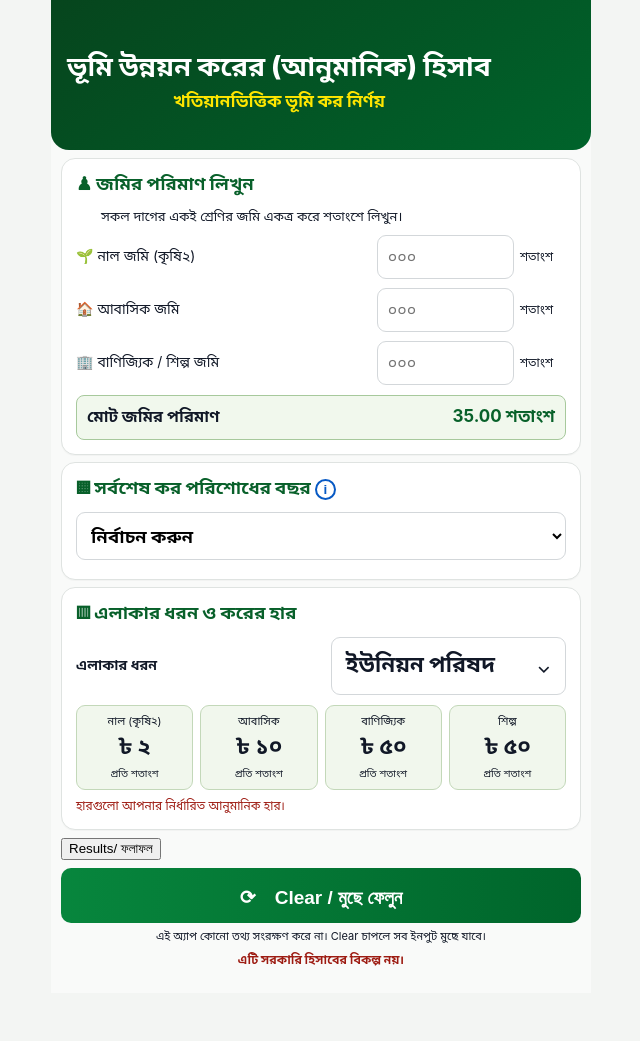
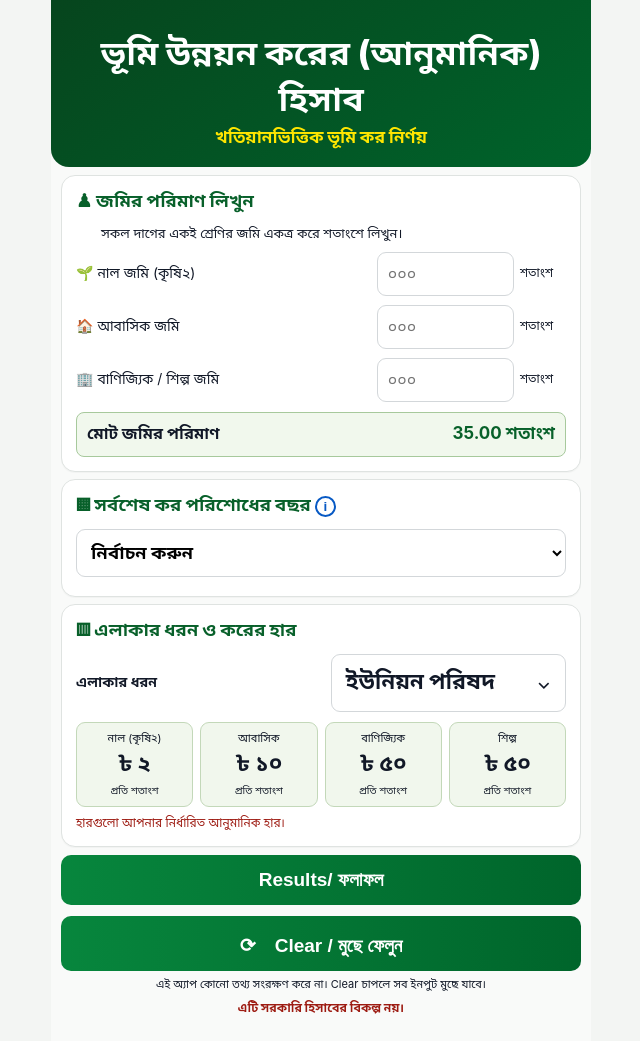
Before and after one commit to mehedihasanfg-coder/SOFTLAND-LandTax-iOS, a plain HTML site: page index.html in a window 1280 px wide. Shown: the whole page, without its empty margins (319-959 px from the left). Before the commit the page ends 993 px from the top, so only its background shows below. Drawn offline with Linux system fonts and the light colour scheme.

Commit message:
Style centered header and Results button

```diff
--- a/style.css
+++ b/style.css
@@ -11,3 +11,10 @@
 .areaPickerOptions button:last-child{border-bottom:0}
 .areaPickerOptions button:active{background:#eaf4e6}
 #areaType{display:none!important}
+
+/* Requested header alignment and Results control only */
+header{justify-content:center;text-align:center}
+.headerText{width:100%;max-width:100%;text-align:center}
+header h1{font-size:clamp(25px,6.2vw,34px);line-height:1.35}
+@media(max-width:370px){header h1{font-size:23px}}
+.resultsToggle{display:block;width:100%;border:0;border-radius:10px;background:linear-gradient(90deg,#07863d,#00652b);color:#fff;font-size:19px;font-weight:750;padding:14px;margin:8px 0 3px;touch-action:manipulation}
```
